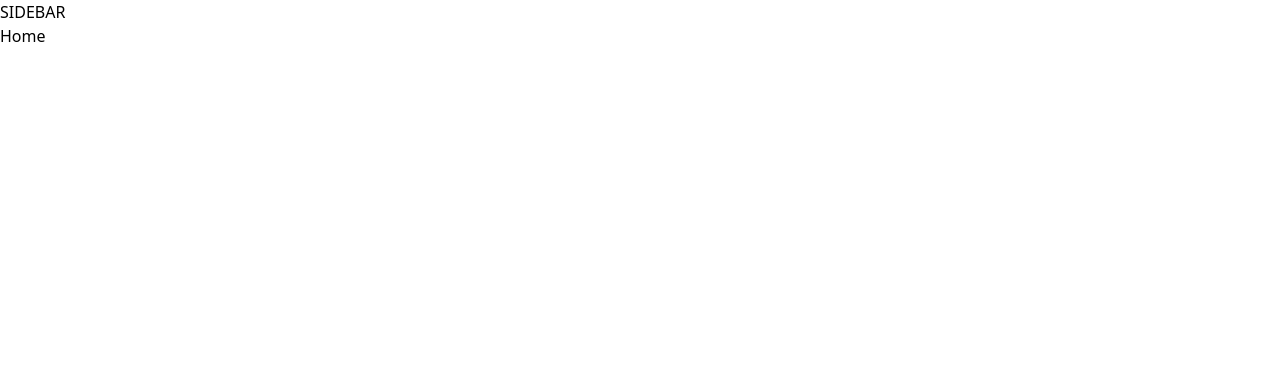
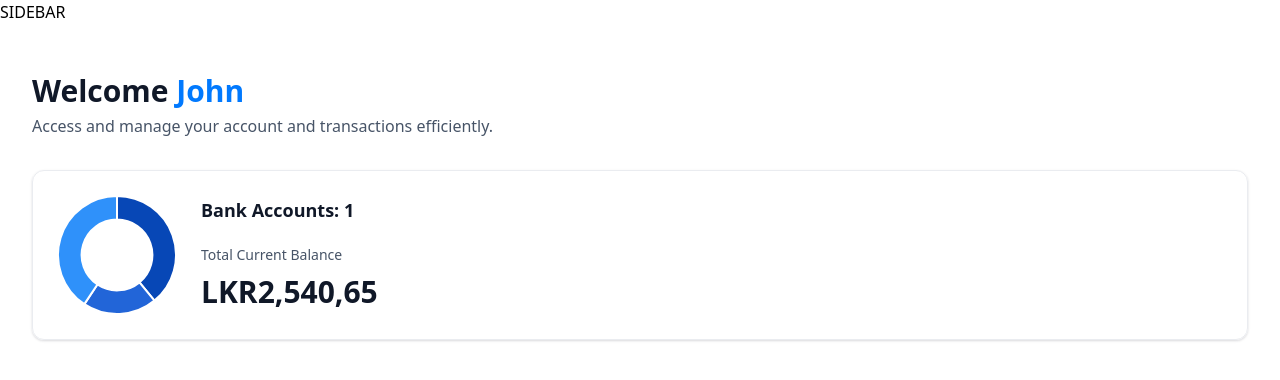
Before and after one commit to supun-stark/CentCapital, a Next.js app: page / in a window 1280 px wide. Shown: the top 380 px of the page. Built offline with nearby package versions, Linux system fonts and the light colour scheme.

Commit message:
Develop greeting section and total balance section of Home page

```diff
--- a/app/(root)/page.tsx
+++ b/app/(root)/page.tsx
@@ -1,8 +1,31 @@
+import HeaderBox from '@/components/HeaderBox'
+import TotalBalanceBox from '@/components/TotalBalanceBox';
 import React from 'react'
 
+
 const Home = () => {
+
+  const loggedIn = { firstName: 'John'};
+
   return (
-    <div>Home</div>
+    <section className='home'>
+      <div className="home-content">
+        <header className="home-header">
+            <HeaderBox
+              type= 'greeting'
+              title= "Welcome"
+              user= {loggedIn?.firstName || 'Guest'}
+              subtext= "Access and manage your account and transactions efficiently."
+            />
+
+            <TotalBalanceBox
+              accounts={[]}
+              totalBanks={1}
+              totalCurrentBalance={2540.65}
+            />
+        </header>
+      </div>
+    </section>
   )
 }
 
--- /dev/null
+++ b/components/AnimatedCounter.tsx
@@ -0,0 +1,19 @@
+'use client'
+
+import React from 'react'
+import CountUp from 'react-countup'
+
+const AnimatedCounter = ({amount}: {amount: number}) => {
+  return (
+    <div className='w-full'>
+        <CountUp
+            decimals={2}
+            decimal=","
+            prefix="LKR"
+            end={amount}
+        />
+    </div>
+  )
+}
+
+export default AnimatedCounter
--- /dev/null
+++ b/components/DoughnutChart.tsx
@@ -0,0 +1,34 @@
+'use client'
+
+import React from 'react'
+import { Doughnut } from 'react-chartjs-2';
+import { Chart as ChartJS, ArcElement, Tooltip, Legend } from 'chart.js';
+
+ChartJS.register(ArcElement, Tooltip, Legend);
+
+
+
+const DoughnutChart = ({ accounts }: DoughnutChartProps) => {
+
+    const chartdata = {
+        datasets: [
+            {
+                label: 'Banks',
+                data: [2478, 1287, 2580],
+                backgroundColor: ['#0747b6', '#2265d8', '#2f91fa']
+            }
+        ],
+        labels: ['Bank 1', 'Bank 2', 'Bank 3']
+    }
+  return <Doughnut data={chartdata }
+  options={{
+    cutout: '60%',
+    plugins: {
+        legend: {
+            display: false
+        }
+    }
+  }}/>
+}
+
+export default DoughnutChart
--- /dev/null
+++ b/components/HeaderBox.tsx
@@ -0,0 +1,21 @@
+import React from 'react'
+
+const HeaderBox = ({type= "title", title, subtext, user}: HeaderBoxProps) => {
+  return (
+    <div className='header-box'>
+        <h1 className='header-box-title'>
+            {title}
+            {type === 'greeting' && (
+                <span className="text-bankGradient">
+                    &nbsp;{user}
+                </span>
+            )}
+        </h1>
+        <p className="header-box-subtext">
+            {subtext}
+        </p>
+    </div>
+  )
+}
+
+export default HeaderBox
--- /dev/null
+++ b/components/TotalBalanceBox.tsx
@@ -0,0 +1,29 @@
+import React from 'react'
+import AnimatedCounter from './AnimatedCounter'
+import DoughnutChart from './DoughnutChart'
+
+const TotalBalanceBox = ({accounts=[], totalBanks, totalCurrentBalance}: TotlaBalanceBoxProps) => {
+  return (
+    <section className="total-balance">
+        <div className="total-balance-chart">
+            <DoughnutChart accounts={accounts}/>
+        </div>
+
+        <div className="flex flex-col gap-6">
+            <h2 className="header-2">
+                Bank Accounts: {totalBanks}
+            </h2>
+            <div className="flex flex-col gap-2">
+                <p className="total-balance-label">
+                    Total Current Balance
+                </p>
+                <div className="total-balance-amount flex-center gap-2">
+                    <AnimatedCounter amount={totalCurrentBalance}/>
+                </div>
+            </div>
+        </div>
+    </section>
+  )
+}
+
+export default TotalBalanceBox
--- a/lib/utils.ts
+++ b/lib/utils.ts
@@ -68,7 +68,7 @@
 export function formatAmount(amount: number): string {
   const formatter = new Intl.NumberFormat("en-US", {
     style: "currency",
-    currency: "USD",
+    currency: "LKR",
     minimumFractionDigits: 2,
   });
 
--- a/package.json
+++ b/package.json
@@ -10,11 +10,15 @@
   },
   "dependencies": {
     "@radix-ui/react-slot": "^1.1.0",
+    "chart.js": "^4.4.3",
     "class-variance-authority": "^0.7.0",
     "clsx": "^2.1.1",
     "lucide-react": "^0.417.0",
     "next": "14.2.5",
+    "query-string": "^9.1.0",
     "react": "^18",
+    "react-chartjs-2": "^5.2.0",
+    "react-countup": "^6.5.3",
     "react-dom": "^18",
     "tailwind-merge": "^2.4.0",
     "tailwindcss-animate": "^1.0.7"
```
Also changed, not shown: 1 other file (tests, documents, lock files or other folders).
